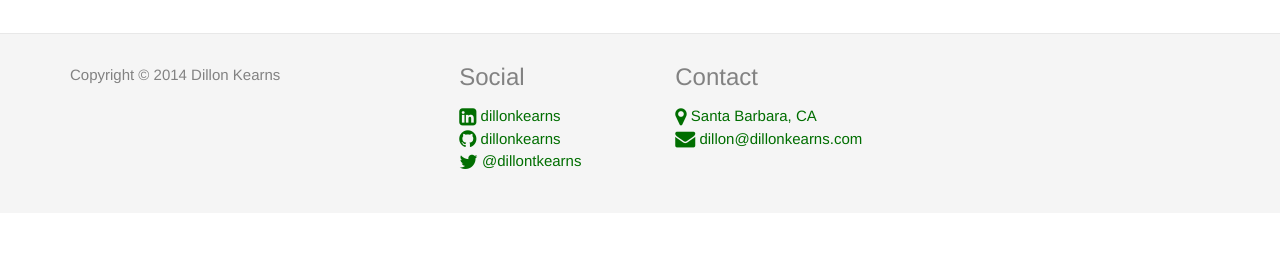
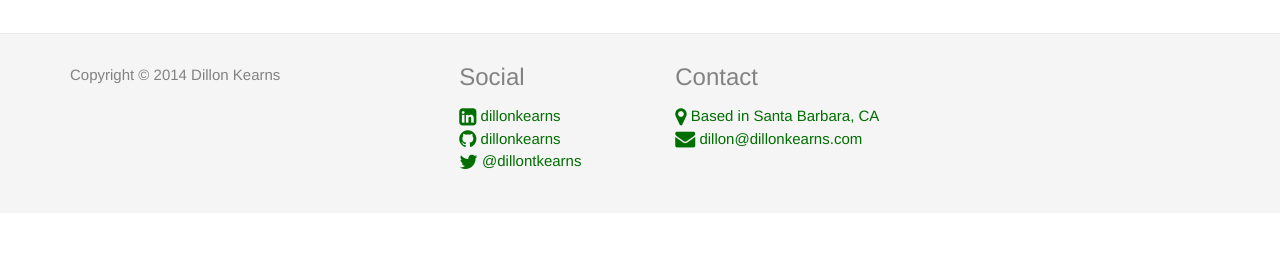
Before and after one commit to dillonkearns/dillonkearns.github.io, a Jekyll site: the page built from index.html, in a window 1280 px wide. Shown: the part 687-959 px from the top of the page. Built offline with Jekyll 4.4.1, drawn with Linux system fonts in a browser that asks for light colours; nearby versions of some CDN libraries; a style sheet for code colours, icons or effects is not loaded.

Commit message:
Update location text in footer.

```diff
--- a/_includes/footer.html
+++ b/_includes/footer.html
@@ -21,7 +21,7 @@
       <div class="footer-col footer-col-3">
         <h3>Contact </h3>
         <ul class="social-media-list">
-          <li><a href="https://www.google.com/maps/place/Santa+Barbara,+CA"><span class="fa fa-lg fa-map-marker"></span> Santa Barbara, CA</a></li>
+          <li><a href="https://www.google.com/maps/place/Santa+Barbara,+CA"><span class="fa fa-lg fa-map-marker"></span> Based in Santa Barbara, CA</a></li>
           <li><a href="mailto:dillon@dillonkearns.com"><span class="fa fa-lg fa-envelope"></span> dillon@dillonkearns.com</a><br></li>
         </ul>
       </div>
```
